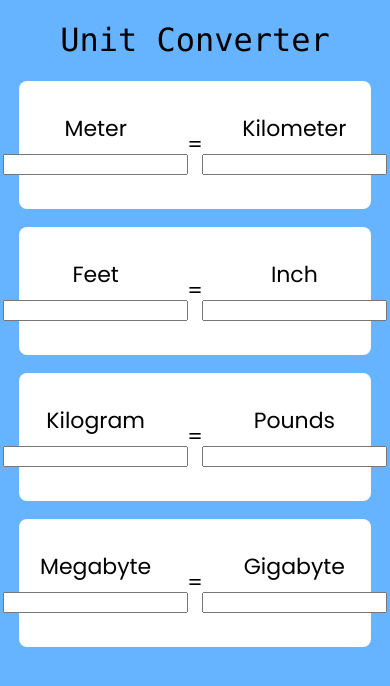
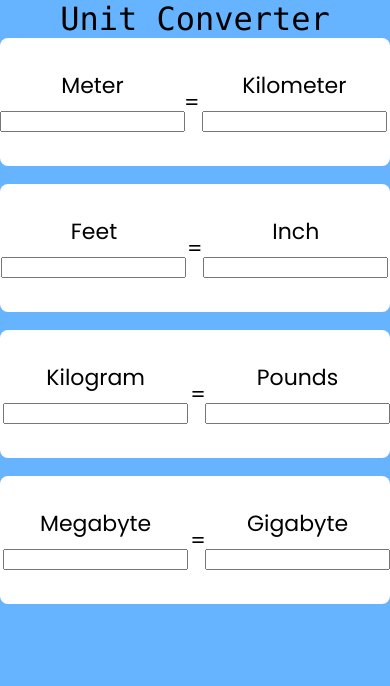
Before and after one commit to shubham-0505/CodeClause-Internship, a plain HTML site: page Unit Converter/index.html in a window 390 px wide. Drawn offline with Linux system fonts and the light colour scheme.

Commit message:
Update style.css

```diff
--- a/Unit Converter/style.css
+++ b/Unit Converter/style.css
@@ -1,9 +1,18 @@
 *{
+    padding: 0;
+    margin: 0;
     box-sizing: border-box;
+}
+
+.main-container{
+    border: 2px solid red;
+    max-width:512px;
+    margin: 3rem auto;
 }
 body{
     background-color:rgb(102, 179, 255);
-    background-repeat:initial;
+    background-repeat:no-repeat;
+    /* background-size: cover; */
     background-attachment: fixed;
 }
 h1{
@@ -18,42 +27,23 @@ h1{
     justify-content:center;
     border-radius:8px;
     height:128px;
-    width:512px;
     background-color:#ffffff;
-    margin:auto;
+    width: 100%;
+
 }
 .input{
     font-family:"Poppins";
     font-size:23px;
-    /* float:left; */
     text-align:center;
-    /* padding:20px 20px; */
 }
 #meter,#kilometer,#feet,#inch,#kilogram,#pounds,#megabyte,#gigabyte{
     padding:10px 15px;
 }
-@media screen and (max-width: 700px){
-    h1{
-        color:#000000;
-        font-family:"Consolas";
-        text-align:center;
-        font-weight:500;
-    }
-    .container1,.container2,.container3,.container4{
-        display:flex;
-        align-items:center;
-        justify-content:center;
-        border-radius:8px;
-        height:128px;
-        width:352px;
-        background-color:#ffffff;
-        margin:auto;
-    }
+@media(max-width: 700px){
+
+
     .input{
-        font-family:"Poppins";
         font-size:22px;
-        /* float:left; */
-        text-align:center;
     }
     #meter,#kilometer,#feet,#inch,#kilogram,#pounds,#megabyte,#gigabyte{
         padding:1px 2px;
```
